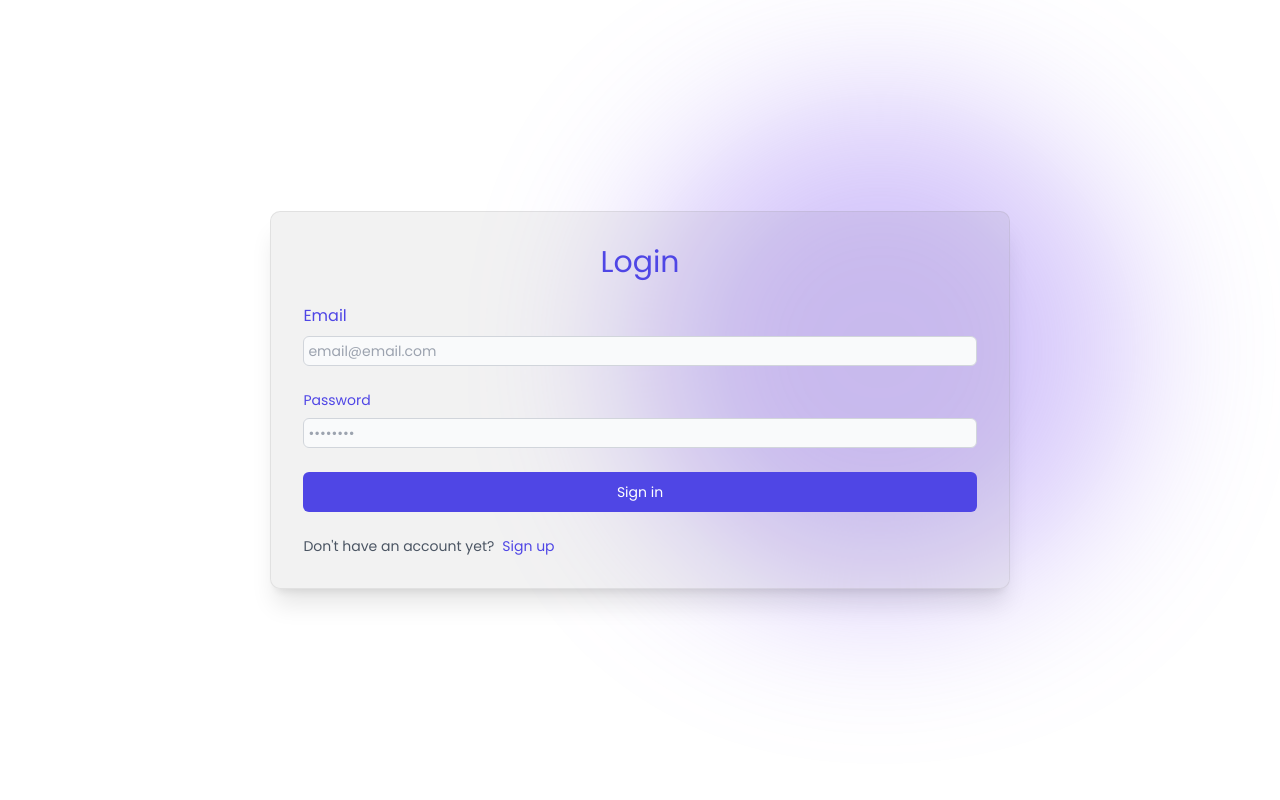
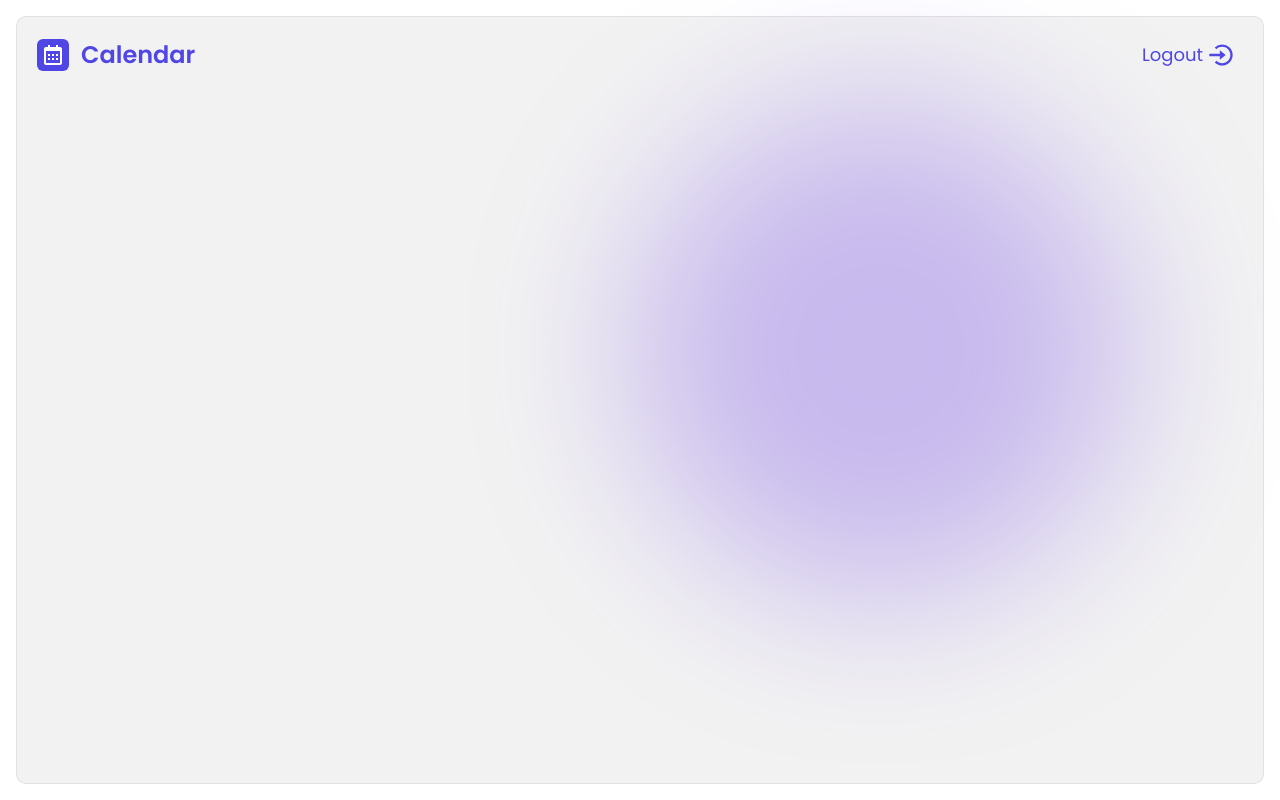
Before and after one commit to deromeroo/calendar, a React (Vite) app: page / in a window 1280 px wide. Before the commit this address led to /auth/login. Built offline with nearby package versions, Linux system fonts and the light colour scheme.

Commit message:
:construction: [ADD] Navbar component

```diff
--- a/package.json
+++ b/package.json
@@ -11,6 +11,7 @@
   },
   "dependencies": {
     "@fontsource/poppins": "^5.0.8",
+    "animate.css": "^4.1.1",
     "react": "^18.2.0",
     "react-dom": "^18.2.0",
     "react-router-dom": "^6.21.3"
--- a/src/auth/layout/LoginLayout.jsx
+++ b/src/auth/layout/LoginLayout.jsx
@@ -1,6 +1,8 @@
+import 'animate.css'
+
 export const LoginLayout = ({children}) => {
   return (
-    <section className="sm:w-[60%] m-auto p-8 items-center glass shadow-xl">
+    <section className="sm:w-[60%] m-auto p-8 items-center glass shadow-xl animate__animated animate__fadeIn">
         {children}
     </section>
   )
--- /dev/null
+++ b/src/calendar/components/Navbar.jsx
@@ -0,0 +1,27 @@
+import { Link } from 'react-router-dom'
+
+export const Navbar = () => {
+  return (
+    <nav className="bg-transparent">
+        <div className="max-w-screen-xl flex flex-wrap items-center justify-between mx-auto">
+
+            <Link to="/" className="flex items-center space-x-3 ">
+                <img src="/calendar.svg" className="h-8 bg-indigo-600 rounded-md p-1 hover:bg-indigo-400 fill-current transition" alt="Calendar Logo" />
+                <span className="self-center text-2xl font-semibold whitespace-nowrap text-indigo-600">Calendar</span>
+            </Link>
+
+            <ul className="font-medium flex items-center">
+                <li>
+                    <Link
+                        to="#"
+                        className="flex items-center px-2 py-1 text-md transition rounded-md"
+                    >
+                        <span className='hidden md:block text-indigo-600 md:mr-1 text-lg'>Logout</span>
+                        <img src="/icons/logout.svg" className="h-7 hover:scale-110 transition" alt="Logout Logo" />
+                    </Link>
+                </li>
+            </ul>
+        </div>
+    </nav>
+  )
+}
--- a/src/calendar/index.js
+++ b/src/calendar/index.js
@@ -1 +1,3 @@
+export * from './components/Navbar'
+
 export * from './pages/CalendarPage'
--- a/src/calendar/pages/CalendarPage.jsx
+++ b/src/calendar/pages/CalendarPage.jsx
@@ -1,5 +1,10 @@
+import 'animate.css'
+import { Navbar } from '../'
+
 export const CalendarPage = () => {
   return (
-    <div>CalendarPage</div>
+    <div className="glass p-5 animate__animated animate__fadeIn">
+      <Navbar />
+    </div>
   )
 }
--- a/src/layout/LayoutApp.jsx
+++ b/src/layout/LayoutApp.jsx
@@ -4,7 +4,7 @@ export const LayoutApp = ({ children }) => {
   return (
     <>
         <div className="absolute top-0 -z-10 h-full w-full bg-white"><div className="absolute bottom-auto left-auto right-0 top-0 h-[500px] w-[500px] -translate-x-[30%] translate-y-[20%] rounded-full bg-[rgba(147,109,244,0.8)] opacity-50 blur-[80px]"></div></div>
-        <main className="p-6 w-full h-[100vh] grid">
+        <main className="p-4 w-full h-[100vh] grid">
           {children}
         </main>
     </>
--- a/src/router/AppRouter.jsx
+++ b/src/router/AppRouter.jsx
@@ -3,7 +3,7 @@ import { CalendarPage } from '../calendar'
 import { AuthRoutes } from '../auth'
 
 export const AppRouter = () => {
-  const authStatus = 'not-authenticated'
+  const authStatus = 'authenticated'
 
   return (
     <Routes>
```
Also changed, not shown: public/icons/logout.svg (added), 1 other file (tests, documents, lock files or other folders).
